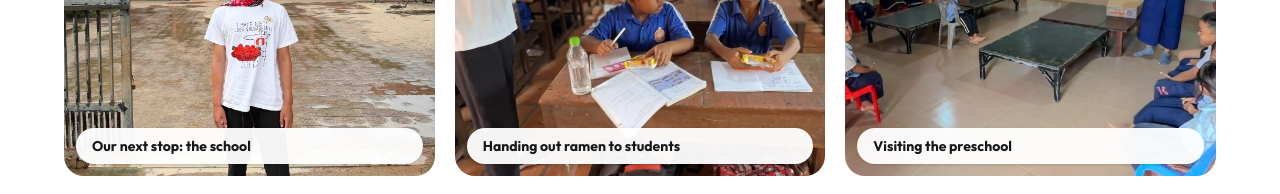
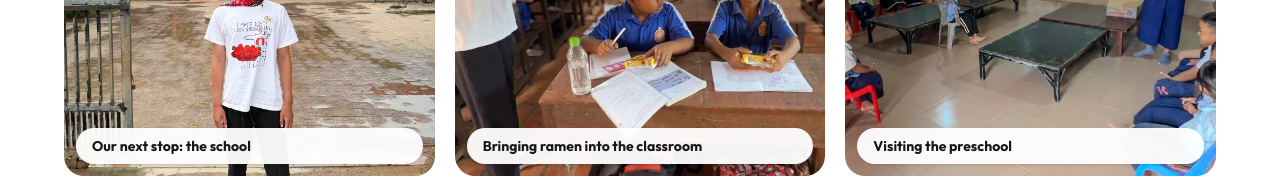
Before and after one commit to iampiotr/ramenrun, a React (Vite) app: page / in a window 1280 px wide. Shown: the part 5680-5874 px from the top of the page. Built offline with nearby package versions, Linux system fonts and the light colour scheme.

Commit message:
Rename the classroom photo to bringing ramen into the classroom.

```diff
--- a/src/content.ts
+++ b/src/content.ts
@@ -133,7 +133,7 @@ export const gallery = {
     {
       src: photo('03b.jpg'),
       alt: 'We went into the classrooms and gave ramen to the students. It was fun meeting everyone and seeing how different their school was from mine.',
-      caption: 'Handing out ramen to students',
+      caption: 'Bringing ramen into the classroom',
       width: 1024,
       height: 731,
     },
```
